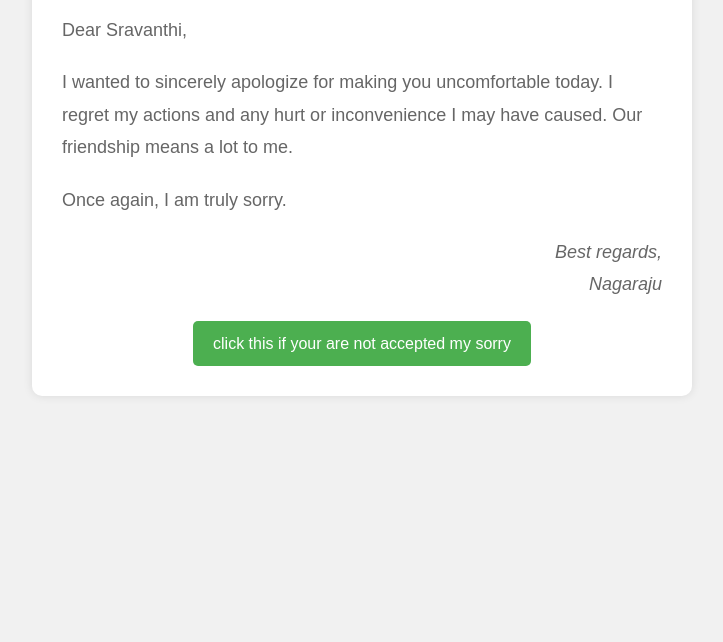
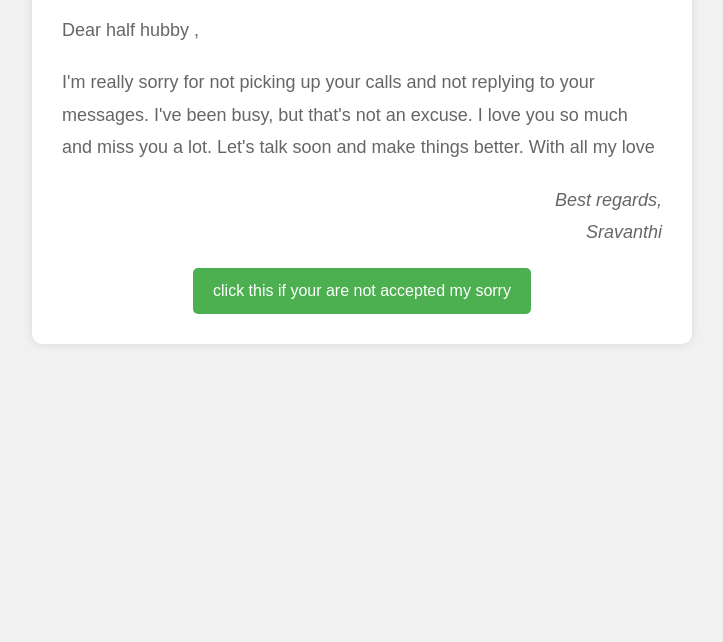
Before and after one commit to Sravanthi8895/apology_to_bestie, a plain HTML site: page index.html in a window 1280 px wide. Shown: the part 158-800 px from the top of the page, without its empty margins (278-1001 px from the left). Drawn offline with Linux system fonts and the light colour scheme.

Commit message:
Update index.html

```diff
--- a/index.html
+++ b/index.html
@@ -3,7 +3,7 @@
 <head>
     <meta charset="UTF-8">
     <meta name="viewport" content="width=device-width, initial-scale=1.0">
-    <title>Apology to Sravanthi</title>
+    <title>Apology to Mr Nagaraju</title>
     <style>
         body {
             font-family: 'Arial', sans-serif;
@@ -60,11 +60,10 @@
 </head>
 <body>
     <div class="container">
-        <h1>Apology to Sravanthi</h1>
-        <p>Dear Sravanthi,</p>
-        <p>I wanted to sincerely apologize for making you uncomfortable today. I regret my actions and any hurt or inconvenience I may have caused. Our friendship means a lot to me.</p>
-        <p>Once again, I am truly sorry.</p>
-        <p class="signature">Best regards,<br>Nagaraju</p>
+        <h1>Apology to Mr Nagaraju</h1>
+        <p>Dear half hubby ,</p>
+        <p>I'm really sorry for not picking up your calls and not replying to your messages. I've been busy, but that's not an excuse. I love you so much and miss you a lot. Let's talk soon and make things better. With all my love</p>
+        <p class="signature">Best regards,<br>Sravanthi</p>
         <div class="btn-container">
             <a href="#" class="btn" onclick="redirectToYouTube()">click this if your are not accepted my sorry</a>
         </div>
```
